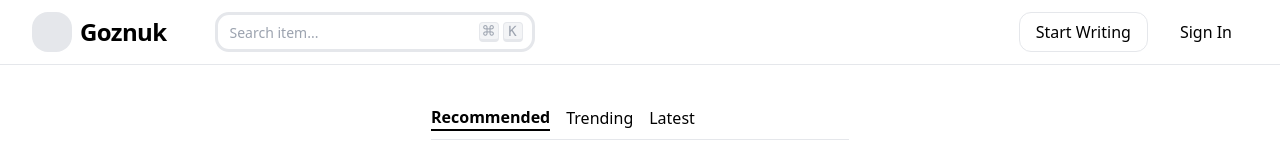
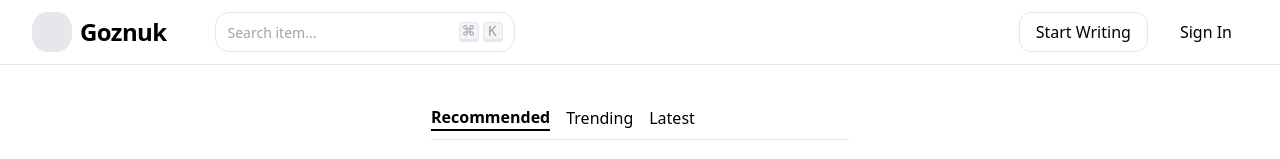
Before and after one commit to darkroomstudio/goznuk, a Next.js app: page / in a window 1280 px wide. Shown: the top 159 px of the page. Built offline with nearby package versions, Linux system fonts and the light colour scheme; no server answers; what @clerk/elements would draw is missing.

Commit message:
Eidt minor CSS modifications (#38)

```diff
--- a/src/components/header.tsx
+++ b/src/components/header.tsx
@@ -4,8 +4,6 @@ import { useEffect, useState, useRef } from 'react'
 import { motion, AnimatePresence } from 'framer-motion'
 
 import { cn } from '@/lib/utils'
-import { Input } from '@/components/ui/input'
-import { Button } from '@/components/ui/button'
 import { AuthDialog } from './auth-dialog'
 
 export function Header() {
@@ -48,7 +46,7 @@ export function Header() {
             onChange={() => console.log('change happening')}
             type="text"
             className={cn(
-              'z-10 h-10 w-[320px] rounded-[14px] border-[3px] border-gray-200 px-3 text-sm font-normal text-gray-800 placeholder:text-gray-400 focus:outline-none focus:ring-[3px] focus:ring-gray-800 focus:placeholder:opacity-50',
+              'z-10 h-10 w-[300px] rounded-[14px] border-[1px] border-gray-200 px-3 text-sm font-normal text-gray-800 placeholder:text-gray-400 focus:outline-none focus:ring-[2px] focus:ring-gray-800 focus:placeholder:opacity-50',
               isToggled && 'border-0'
             )}
             placeholder="Search item..."
```
